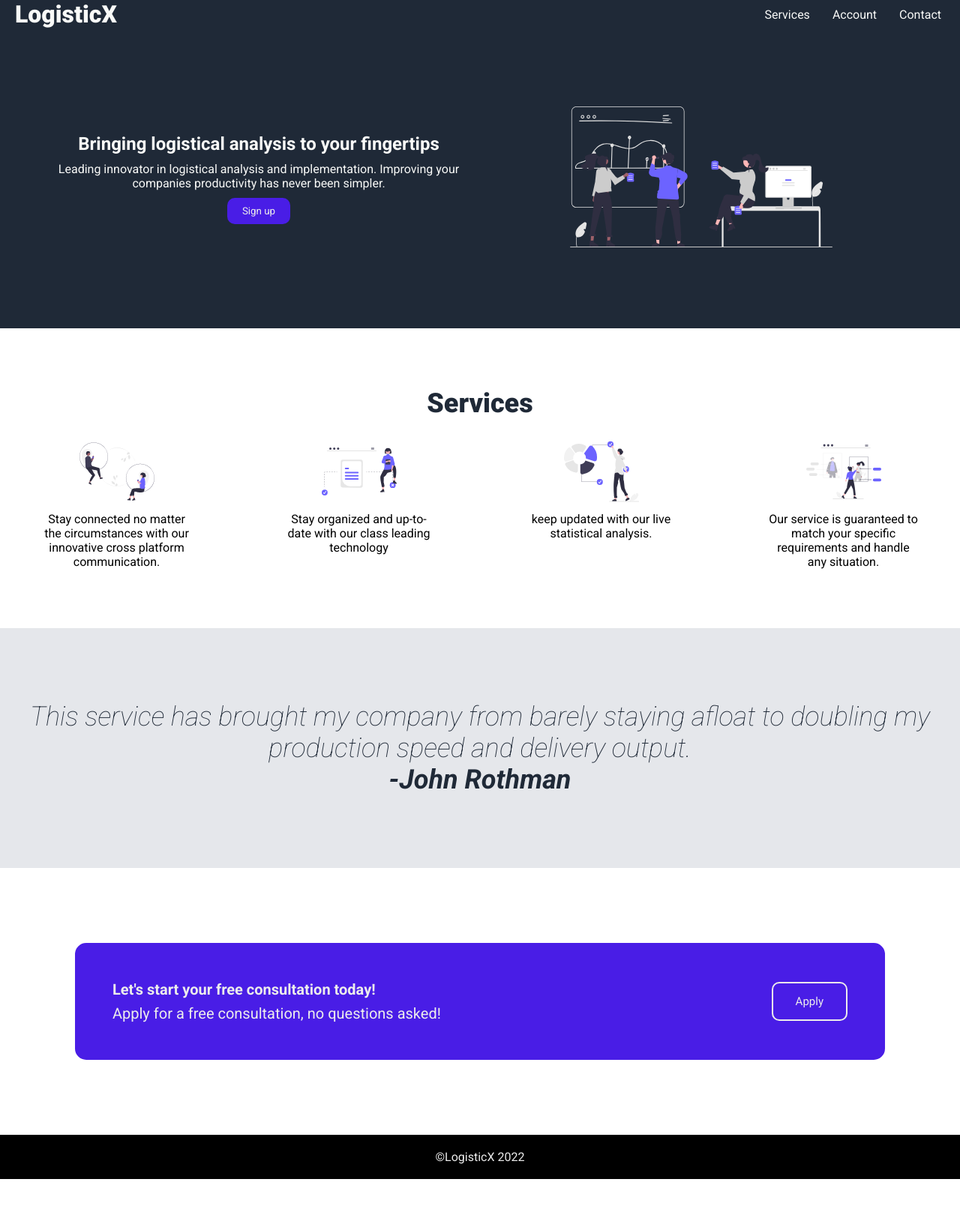
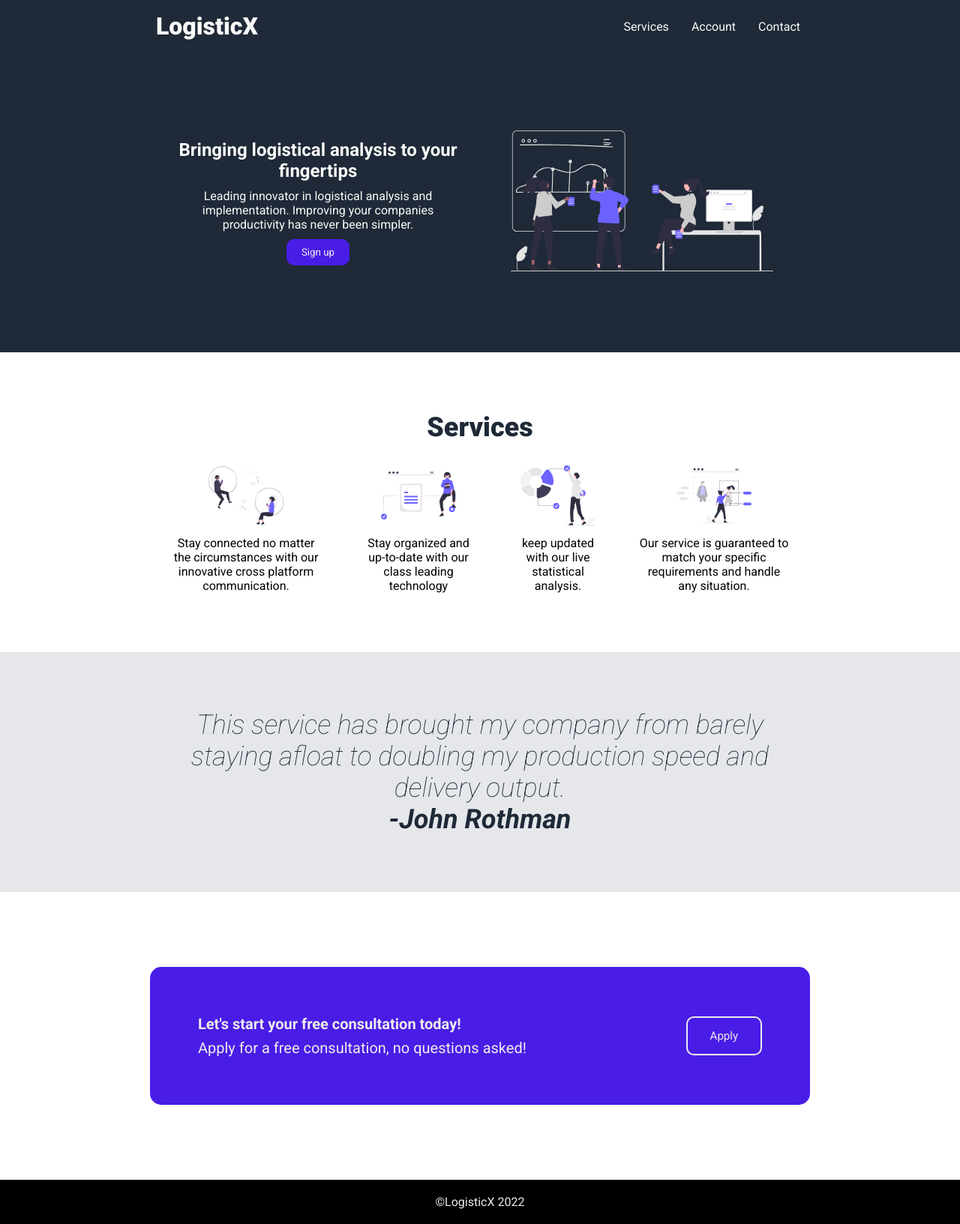
Before and after one commit to bbar265/landing_page, a plain HTML site: page index.html in a window 1280 px wide. Shown: the whole page at 75% size. Before the commit the page ends 1573 px from the top, so only its background shows below. Drawn offline with Linux system fonts and the light colour scheme.

Commit message:
Update style.css

```diff
--- a/style.css
+++ b/style.css
@@ -16,8 +16,7 @@ body {
   justify-content: space-between;
   align-items: center;
   background-color: #1f2937;
-  padding-left: 20px;
-  padding-right: 20px;
+  padding: 1em 13em;
 }
 
 .leftside {
@@ -55,12 +54,12 @@ body {
 }
 
 .hero {
+  padding: 0em 13em;
   display: flex;
   justify-content: space-between;
   align-items: center;
   background-color: #1f2937;
   color: #f9faf8;
-  padding: 50px;
   height: 50vh;
 }
 
@@ -122,6 +121,7 @@ height: 50vh;
   justify-content: space-around;
   gap: 52px;
   margin: 20px;
+  padding: 0em 13em;
 }
 
 .item {
@@ -156,6 +156,7 @@ img {
   font-weight: lighter;
   font-style: italic;
   height: 40vh;
+  padding: 0em 6em;
 }
 
 /* Quote Section End */
@@ -166,11 +167,11 @@ img {
   display: flex;
   align-items: center;
   justify-content: space-between;
-  padding: 50px;
+  padding: 4em 4em;
   margin-top: 100px;
   margin-bottom: 100px;
-  margin-left: 100px;
-  margin-right: 100px;
+  margin-left: 200px;
+  margin-right: 200px;
   border-radius: 15px;
   color: #ececec;
   background-color: rgb(73, 29, 230);
```
